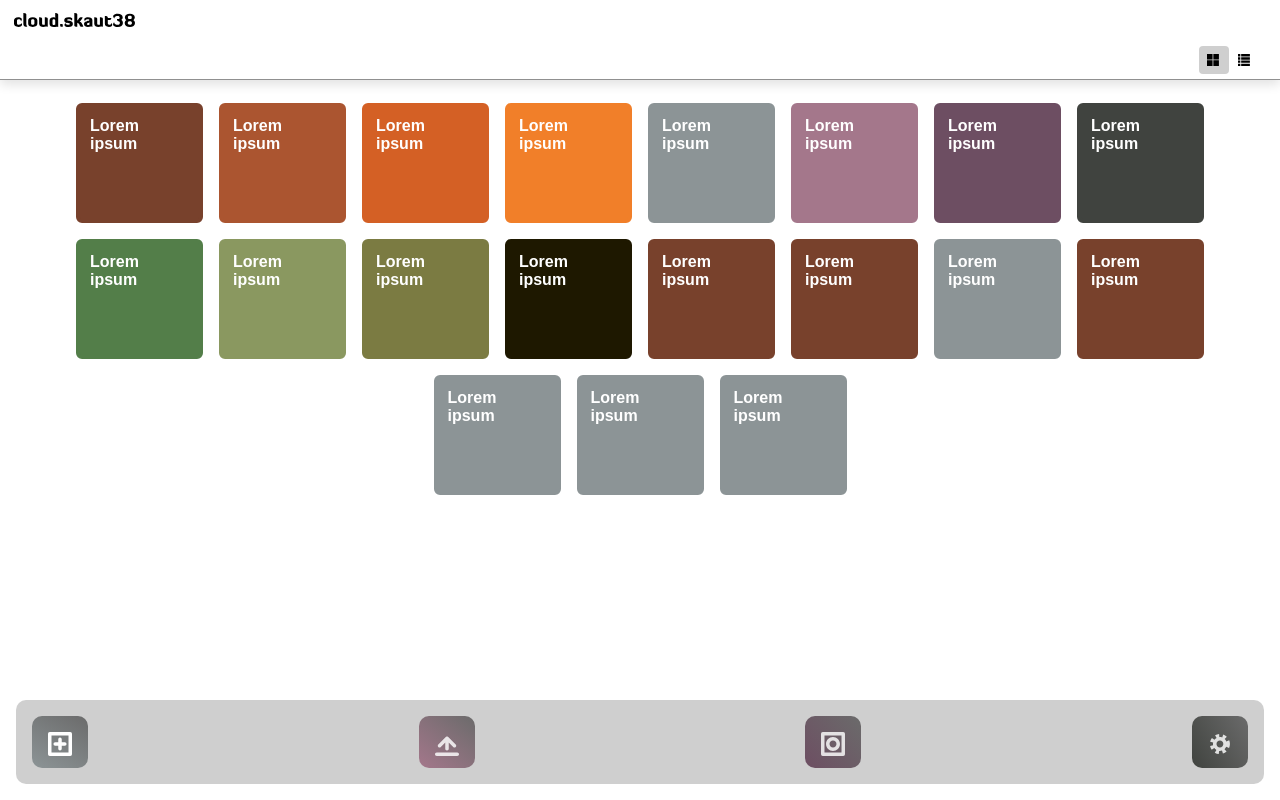
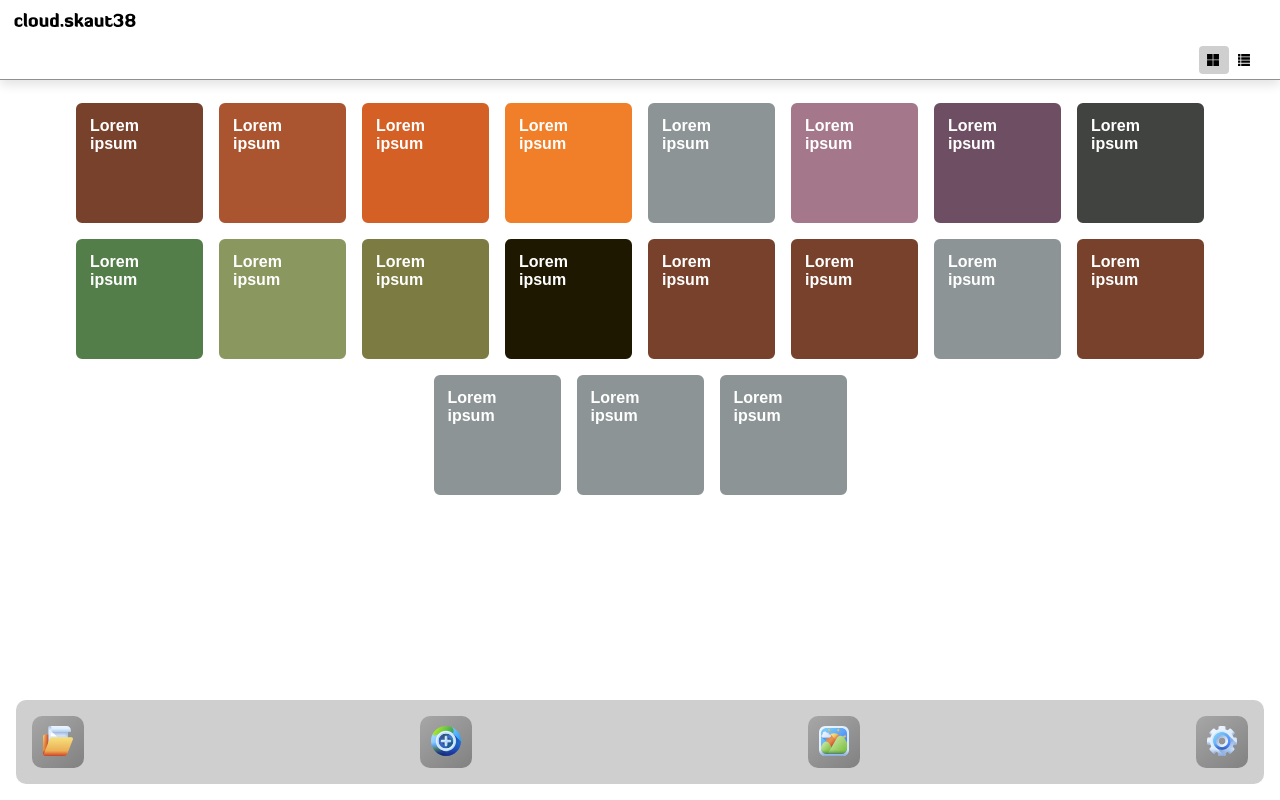
Before and after one commit to humpljir/cloud-skaut38, a PHP site: page / in a window 1280 px wide. Run offline with PHP 8.4, Linux system fonts and the light colour scheme.

Commit message:
styling changes

```diff
--- a/css/style.css
+++ b/css/style.css
@@ -17,7 +17,7 @@
 
 .main-wrapper.menu-open .window {
     position: relative;
-    filter: contrast(0.6) brightness(1.3) saturate(0.7);
+    filter: contrast(0.6) brightness(1.1) saturate(0.7);
     overflow: hidden;
 }
 
@@ -48,6 +48,7 @@
     top: 50%;
     transform: translateY(-50%);
     height: 14px;
+    width: 122px;
     box-sizing: border-box;
 }
 
@@ -82,6 +83,7 @@
     right: 16px;
     top: 0;
     height: calc(100% - 12px);
+    width: 59px;
     border: none;
     padding: 0 8px;
     margin: 6px;
@@ -317,7 +319,7 @@
 }
 
 .main-wrapper .icon-bar-wrapper {
-    position: absolute;
+    position: fixed;
     box-sizing: border-box;
     right: 0;
     bottom: 0;
@@ -344,14 +346,16 @@
 
 .main-wrapper .icon-bar-wrapper .icon-bar .icon-bar-button {
     position: relative;
-    padding: 16px;
+    padding: 10px;
+    height: 52px;
+    width: 52px;
     border: none;
     border-radius: 10px;
-    background: linear-gradient(45deg, #7d9f6e, #6b6b6b);
-    height: 52px;
+    background: linear-gradient(323deg, #818181, #a7a7a7);
 }
 
 .main-wrapper .icon-bar-wrapper .icon-bar .icon-bar-button img {
     position: relative;
-    width: 24px;
+    height: 30px;
+    width: 30px;
 }
--- a/index.html
+++ b/index.html
@@ -380,10 +380,10 @@
         </div>
         <div class="icon-bar-wrapper">
             <div class="icon-bar" id="icon-bar-div">
-                <button class="icon-bar-button" style='background: linear-gradient(30deg, #8C9496, #6b6b6b)' onclick='openMenu("create-dir")'><img src="img/icon_add_dir.svg"></button>
-                <button class="icon-bar-button" style='background: linear-gradient(40deg, #A4778B, #6b6b6b)' onclick='openMenu("form-upload")'><img src="img/icon_add_file.svg"></button>
-                <button class="icon-bar-button" style='background: linear-gradient(50deg, #6D4E62, #6b6b6b)' onclick='openMenu("picture-upload")'><img src="img/icon_add_img.svg"></button>
-                <button class="icon-bar-button" style='background: linear-gradient(60deg, #40433F, #6b6b6b)' onclick='openMenu("form-login")'><img src="img/icon_settings.svg"></button>
+                <button class="icon-bar-button" onclick='openMenu("create-dir")'><img src="img/downloaded_icon_folder.svg"></button>
+                <button class="icon-bar-button" onclick='openMenu("form-upload")'><img src="img/downloaded_icon_add.svg"></button>
+                <button class="icon-bar-button" onclick='openMenu("picture-upload")'><img src="img/downloaded_icon_picture.svg"></button>
+                <button class="icon-bar-button" onclick='openMenu("form-login")'><img src="img/downloaded_icon_settings.svg"></button>
             </div>
         </div>
     </div>
--- a/js/script.js
+++ b/js/script.js
@@ -4,7 +4,7 @@ const hideTopBarOffset = 80;
 
 function closeMenu() {
     document.getElementById("main-wrapper-div").classList.remove("menu-open");
-    document.getElementById("main-wrapper-div").classList.remove("hide");
+    document.getElementById("main-wrapper-div").classList.remove("icon-bar-hide");
 }
 
 function openMenu(target) {
```
Also changed, not shown: img/checked-box.svg (added), img/downloaded_icon_add.svg (added), img/downloaded_icon_folder.svg (added), img/downloaded_icon_picture.svg (added), img/downloaded_icon_settings.svg (added).
